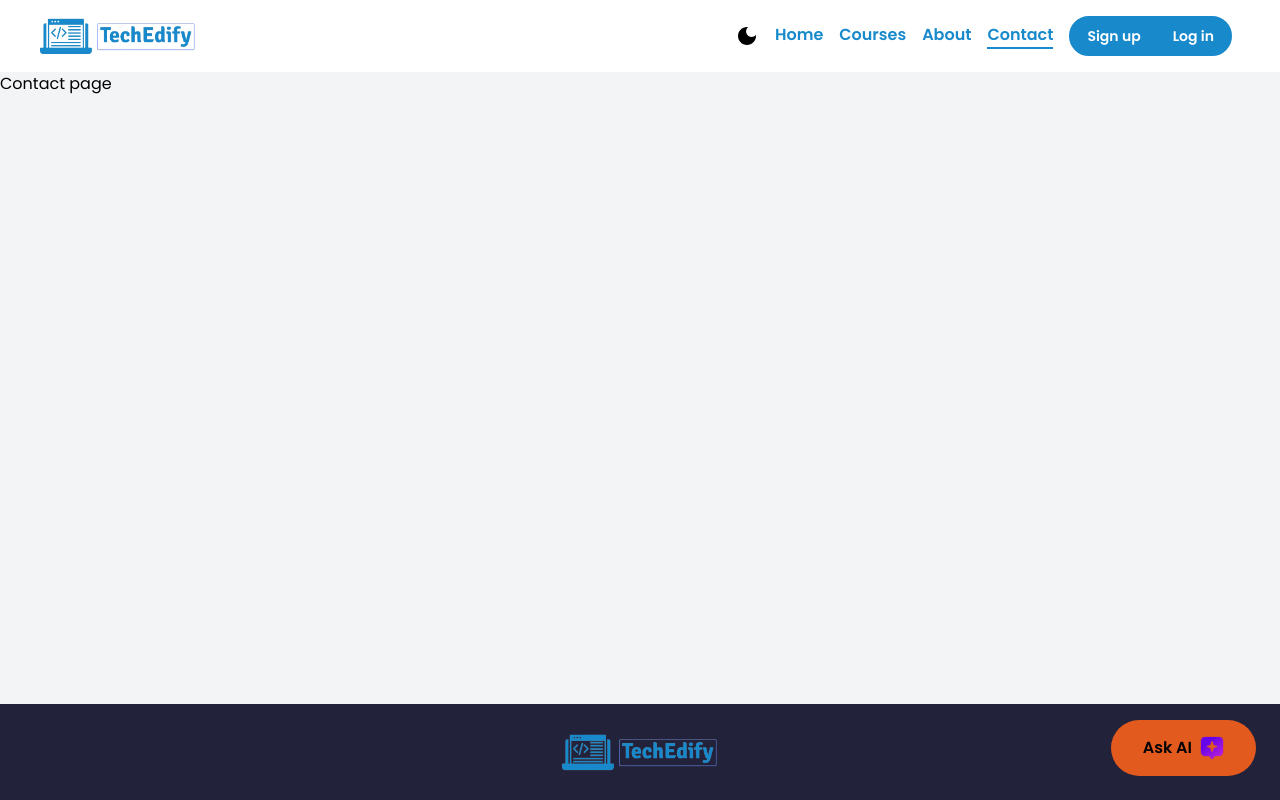
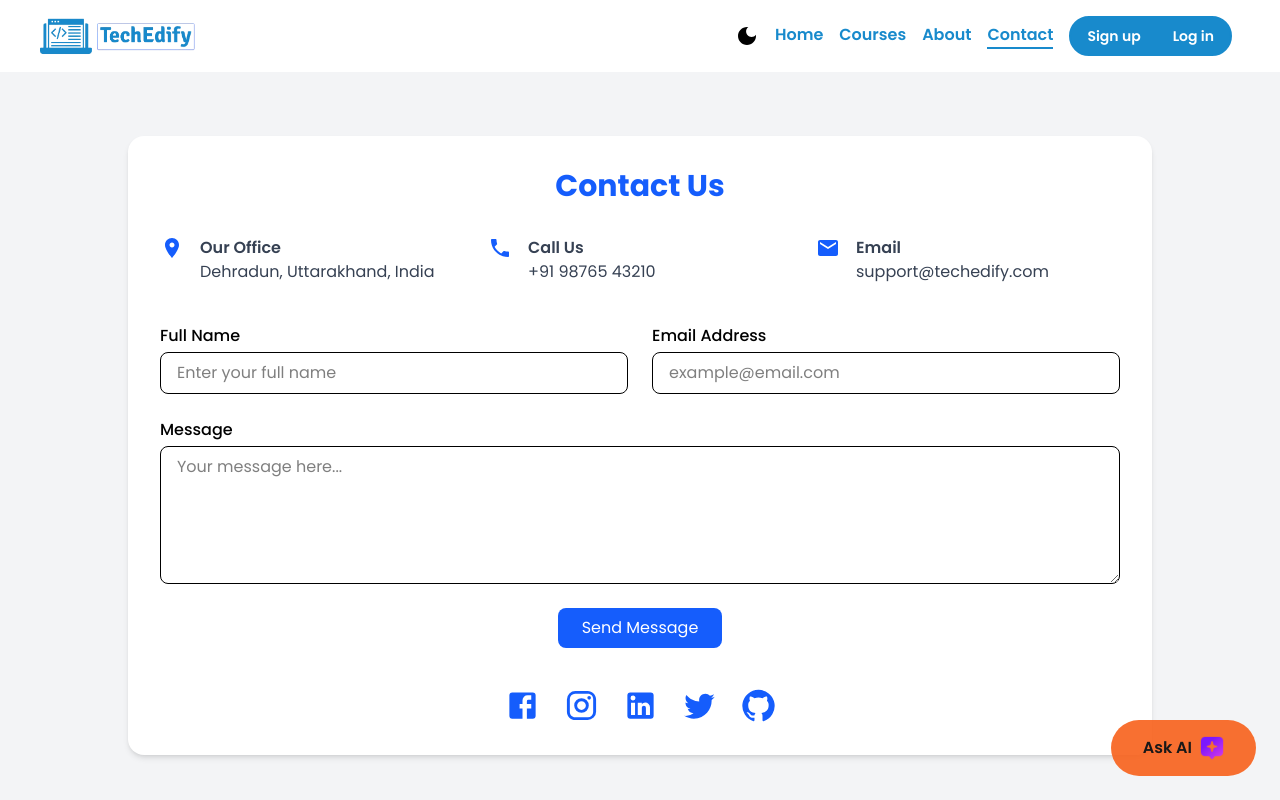
Before and after one commit to VishalRawat10/TechEdify, a React (Vite) app in the folder client/: page /contact in a window 1280 px wide. Shown: the top 800 px of the page. Built offline with nearby package versions, Linux system fonts and the light colour scheme; no server answers; the HTML template or start-up script is replaced by a standard one.

Commit message:
Added contact page code

```diff
--- a/client/src/pages/Contact.jsx
+++ b/client/src/pages/Contact.jsx
@@ -1,3 +1,204 @@
-export default function Contact() {
-  return <div>Contact page</div>;
+import React, { useContext, useState } from "react";
+import LocationOnIcon from "@mui/icons-material/LocationOn";
+import PhoneIcon from "@mui/icons-material/Phone";
+import EmailIcon from "@mui/icons-material/Email";
+import FacebookIcon from "@mui/icons-material/Facebook";
+import InstagramIcon from "@mui/icons-material/Instagram";
+import LinkedInIcon from "@mui/icons-material/LinkedIn";
+import TwitterIcon from "@mui/icons-material/Twitter";
+import GitHubIcon from "@mui/icons-material/GitHub";
+
+import { UserContext } from "../context/UserContext";
+import { apiInstance } from "../../services/apis";
+import { MessageContext } from "../context/MessageContext";
+
+export default function ContactUs() {
+  const { user } = useContext(UserContext);
+  const { setMessageInfo } = useContext(MessageContext);
+  const fullname = user
+    ? user?.fullname?.firstname + " " + user?.fullname?.lastname
+    : "";
+  const [messageDetails, setMessageDetails] = useState({
+    fullname: fullname,
+    email: user?.email,
+    message: "",
+  });
+
+  //Input Change
+  const handleInputChange = (e) => {
+    setMessageDetails({
+      ...messageDetails,
+      [e.target.name]: e.target.value,
+    });
+  };
+
+  //Send Message
+  const msgFormSubmitHandler = async (e) => {
+    e.preventDefault();
+    try {
+      const res = await apiInstance.post("/message", messageDetails);
+      console.log(res);
+      setMessageInfo("Message sent!", false);
+      setMessageDetails({ ...messageDetails, message: "" });
+    } catch (err) {
+      console.log(err);
+      setMessageInfo("Couldn't send message!", true);
+    }
+  };
+
+  return (
+    <section className="min-h-screen bg-gray-100 dark:bg-gray-900 p-6 flex flex-col items-center">
+      <div className="max-w-5xl w-full bg-white dark:bg-gray-800 rounded-2xl shadow-md p-8 mt-10">
+        <h1 className="text-3xl font-bold text-center mb-8 text-blue-600">
+          Contact Us
+        </h1>
+
+        {/* Contact Info */}
+        <div className="grid md:grid-cols-3 gap-6 mb-10 text-gray-700 dark:text-gray-200">
+          <div className="flex items-start gap-4">
+            <LocationOnIcon className="text-blue-600" />
+            <div>
+              <h4 className="font-semibold">Our Office</h4>
+              <p>Dehradun, Uttarakhand, India</p>
+            </div>
+          </div>
+
+          <div className="flex items-start gap-4">
+            <PhoneIcon className="text-blue-600" />
+            <div>
+              <h4 className="font-semibold">Call Us</h4>
+              <p>+91 98765 43210</p>
+            </div>
+          </div>
+
+          <div className="flex items-start gap-4">
+            <EmailIcon className="text-blue-600" />
+            <div>
+              <h4 className="font-semibold">Email</h4>
+              <p>support@techedify.com</p>
+            </div>
+          </div>
+        </div>
+
+        {/* Message Form */}
+        <form
+          className="grid grid-cols-1 md:grid-cols-2 gap-6"
+          onSubmit={(e) => msgFormSubmitHandler(e)}
+        >
+          <div className="col-span-2 md:col-span-1 flex flex-col">
+            <label htmlFor="fullname" className="mb-1 font-medium">
+              Full Name
+            </label>
+            <input
+              type="text"
+              id="fullname"
+              value={messageDetails.fullname}
+              minLength={2}
+              name="fullname"
+              placeholder="Enter your full name"
+              className="px-4 py-2 rounded-lg border focus:outline-none focus:ring-2 focus:ring-blue-400"
+              onChange={handleInputChange}
+              required
+            />
+          </div>
+
+          <div className="col-span-2 md:col-span-1 flex flex-col">
+            <label htmlFor="email" className="mb-1 font-medium">
+              Email Address
+            </label>
+            <input
+              type="email"
+              id="email"
+              value={messageDetails.email}
+              name="email"
+              placeholder="example@email.com"
+              className="px-4 py-2 rounded-lg border focus:outline-none focus:ring-2 focus:ring-blue-400"
+              onChange={handleInputChange}
+              required
+            />
+          </div>
+
+          <div className="col-span-2 flex flex-col">
+            <label htmlFor="message" className="mb-1 font-medium">
+              Message
+            </label>
+            <textarea
+              id="message"
+              name="message"
+              value={messageDetails.message}
+              rows="5"
+              minLength={10}
+              placeholder="Your message here..."
+              className="px-4 py-2 rounded-lg border focus:outline-none focus:ring-2 focus:ring-blue-400"
+              onChange={handleInputChange}
+              required
+            />
+          </div>
+
+          <div className="col-span-2 flex justify-center">
+            <button
+              type="submit"
+              className="bg-blue-600 text-white px-6 py-2 rounded-lg hover:bg-blue-700 transition cursor-pointer"
+            >
+              Send Message
+            </button>
+          </div>
+        </form>
+
+        {/* Social Icons */}
+        <div className="flex justify-center gap-6 mt-10 text-blue-600">
+          <a
+            href="https://facebook.com"
+            target="_blank"
+            rel="noopener noreferrer"
+          >
+            <FacebookIcon
+              fontSize="large"
+              className="hover:text-blue-800 transition"
+            />
+          </a>
+          <a
+            href="https://instagram.com"
+            target="_blank"
+            rel="noopener noreferrer"
+          >
+            <InstagramIcon
+              fontSize="large"
+              className="hover:text-pink-600 transition"
+            />
+          </a>
+          <a
+            href="https://linkedin.com"
+            target="_blank"
+            rel="noopener noreferrer"
+          >
+            <LinkedInIcon
+              fontSize="large"
+              className="hover:text-blue-700 transition"
+            />
+          </a>
+          <a
+            href="https://twitter.com"
+            target="_blank"
+            rel="noopener noreferrer"
+          >
+            <TwitterIcon
+              fontSize="large"
+              className="hover:text-sky-500 transition"
+            />
+          </a>
+          <a
+            href="https://github.com"
+            target="_blank"
+            rel="noopener noreferrer"
+          >
+            <GitHubIcon
+              fontSize="large"
+              className="hover:text-black transition"
+            />
+          </a>
+        </div>
+      </div>
+    </section>
+  );
 }
```
